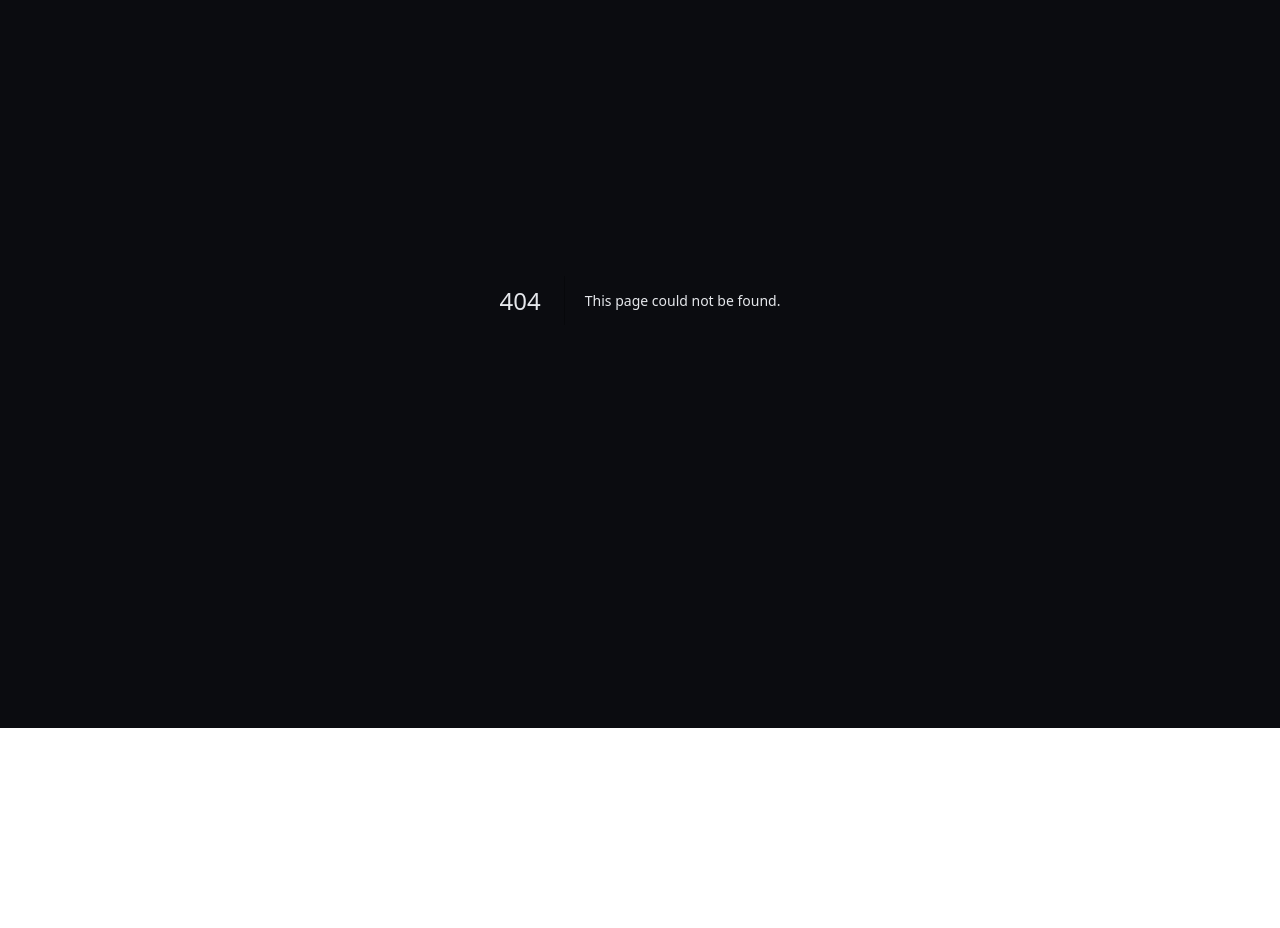
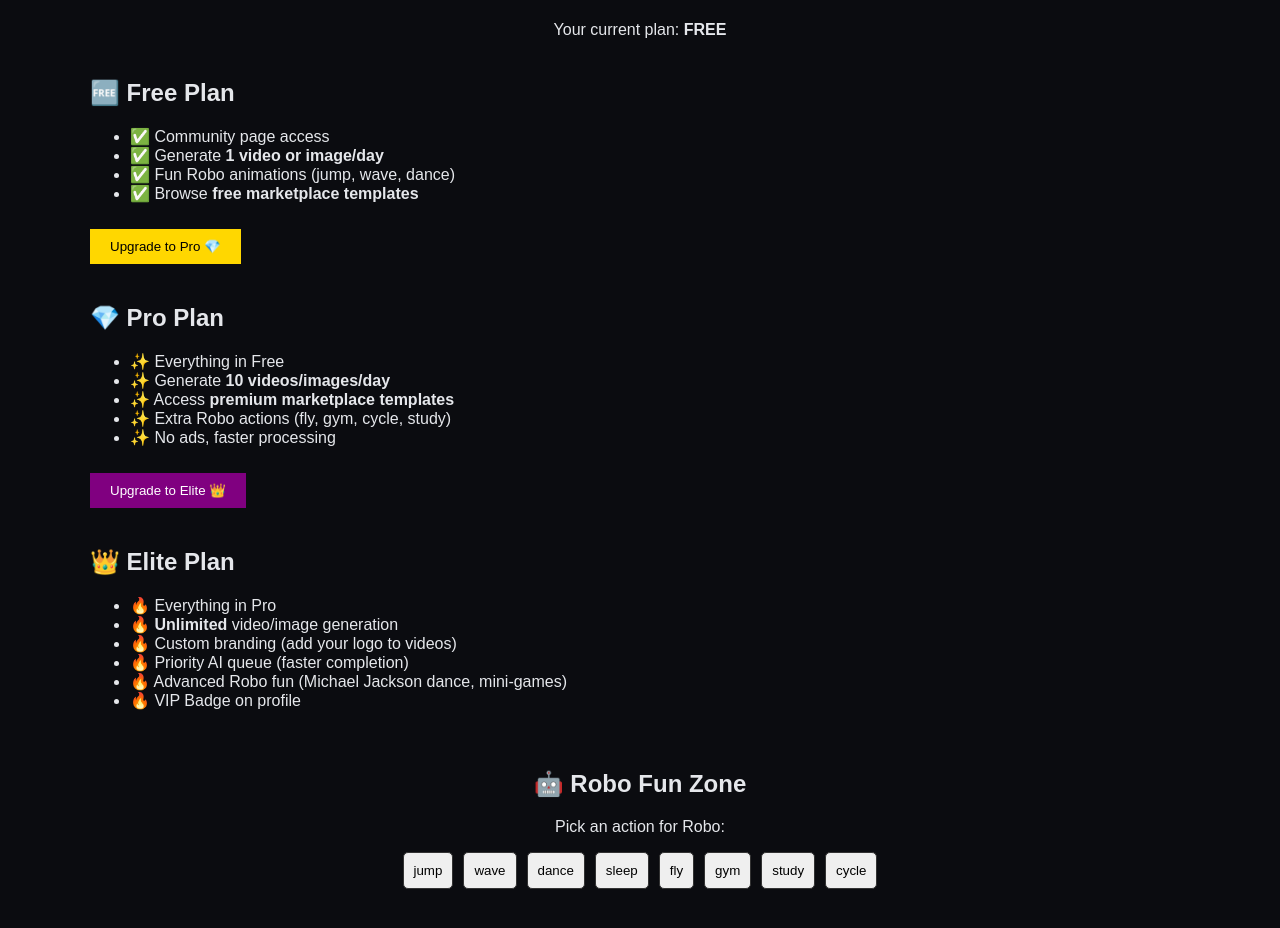
Before and after one commit to scriptumin/Scriptum, a Next.js app: page /app/features in a window 1280 px wide. Before the commit this address had no page. Shown: the part 148-1076 px from the top of the page. Before the commit the page ends 876 px from the top, so only its background shows below. Built offline with nearby package versions, Linux system fonts and the light colour scheme; no server answers.

Commit message:
Create page.tsx

```diff
--- /dev/null
+++ b/app/app/features/page.tsx
@@ -0,0 +1,139 @@
+
+// app/features/page.tsx
+"use client";
+
+import { useState, useEffect } from "react";
+import { createClient } from "@/app/lib/supabase";
+
+export default function FeaturesPage() {
+const [plan, setPlan] = useState("free");
+
+useEffect(() => {
+async function fetchPlan() {
+const supabase = createClient();
+const {
+data: { user },
+} = await supabase.auth.getUser();
+
+if (!user) return;
+
+const { data: profile } = await supabase
+.from("users")
+.select("subscription_plan")
+.eq("id", user.id)
+.single();
+
+setPlan(profile?.subscription_plan || "free");
+}
+
+fetchPlan();
+}, []);
+
+return (
+<main style={{ padding: "40px", fontFamily: "Arial, sans-serif" }}>
+<h1 style={{ textAlign: "center" }}>🚀 Scriptum Features</h1>
+<p style={{ textAlign: "center" }}>
+Your current plan: <b>{plan.toUpperCase()}</b>
+</p>
+
+{/* Free Features */}
+<section style={{ marginTop: "40px" }}>
+<h2>🆓 Free Plan</h2>
+<ul>
+<li>✅ Community page access</li>
+<li>✅ Generate <b>1 video or image/day</b></li>
+<li>✅ Fun Robo animations (jump, wave, dance)</li>
+<li>✅ Browse <b>free marketplace templates</b></li>
+</ul>
+{plan === "free" && (
+<button
+style={{
+marginTop: "10px",
+padding: "10px 20px",
+background: "gold",
+border: "none",
+cursor: "pointer",
+}}
+onClick={() => alert("Upgrade to unlock Pro features!")}
+>
+Upgrade to Pro 💎
+</button>
+)}
+</section>
+
+{/* Pro Features */}
+<section style={{ marginTop: "40px" }}>
+<h2>💎 Pro Plan</h2>
+<ul>
+<li>✨ Everything in Free</li>
+<li>✨ Generate <b>10 videos/images/day</b></li>
+<li>✨ Access <b>premium marketplace templates</b></li>
+<li>✨ Extra Robo actions (fly, gym, cycle, study)</li>
+<li>✨ No ads, faster processing</li>
+</ul>
+{plan === "pro" && (
+<p style={{ color: "green" }}>
+✅ You have Pro access. Enjoy premium powers!
+</p>
+)}
+{plan === "free" && (
+<button
+style={{
+marginTop: "10px",
+padding: "10px 20px",
+background: "purple",
+color: "white",
+border: "none",
+cursor: "pointer",
+}}
+onClick={() => alert("Upgrade to Elite for unlimited power!")}
+>
+Upgrade to Elite 👑
+</button>
+)}
+</section>
+
+{/* Elite Features */}
+<section style={{ marginTop: "40px" }}>
+<h2>👑 Elite Plan</h2>
+<ul>
+<li>🔥 Everything in Pro</li>
+<li>🔥 <b>Unlimited</b> video/image generation</li>
+<li>🔥 Custom branding (add your logo to videos)</li>
+<li>🔥 Priority AI queue (faster completion)</li>
+<li>🔥 Advanced Robo fun (Michael Jackson dance, mini-games)</li>
+<li>🔥 VIP Badge on profile</li>
+</ul>
+{plan === "elite" && (
+<p style={{ color: "gold" }}>
+👑 Welcome Elite user! You own the full platform.
+</p>
+)}
+</section>
+
+{/* Robo Menu */}
+<section style={{ marginTop: "60px", textAlign: "center" }}>
+<h2>🤖 Robo Fun Zone</h2>
+<p>Pick an action for Robo:</p>
+<div style={{ display: "flex", gap: "10px", justifyContent: "center" }}>
+{["jump", "wave", "dance", "sleep", "fly", "gym", "study", "cycle"].map(
+(action) => (
+<button
+key={action}
+style={{
+padding: "10px",
+borderRadius: "5px",
+border: "1px solid #333",
+cursor: "pointer",
+}}
+onClick={() => alert(`🤖 Robo will now ${action}!`)}
+>
+{action}
+</button>
+)
+)}
+</div>
+</section>
+</main>
+);
+}
```
